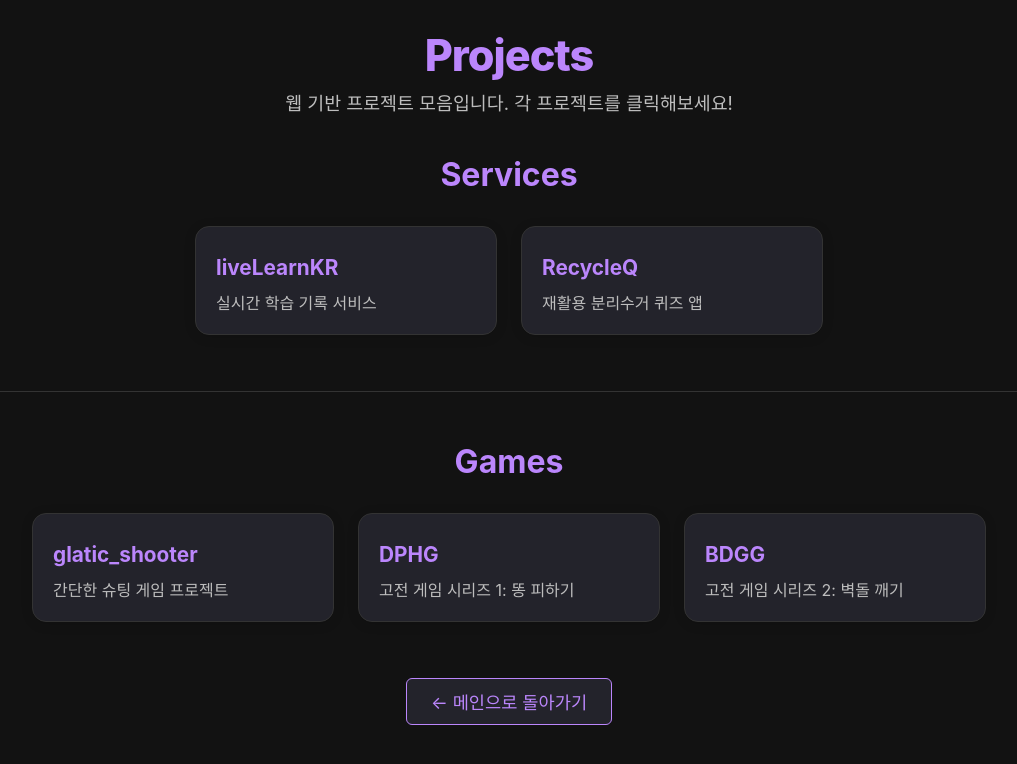
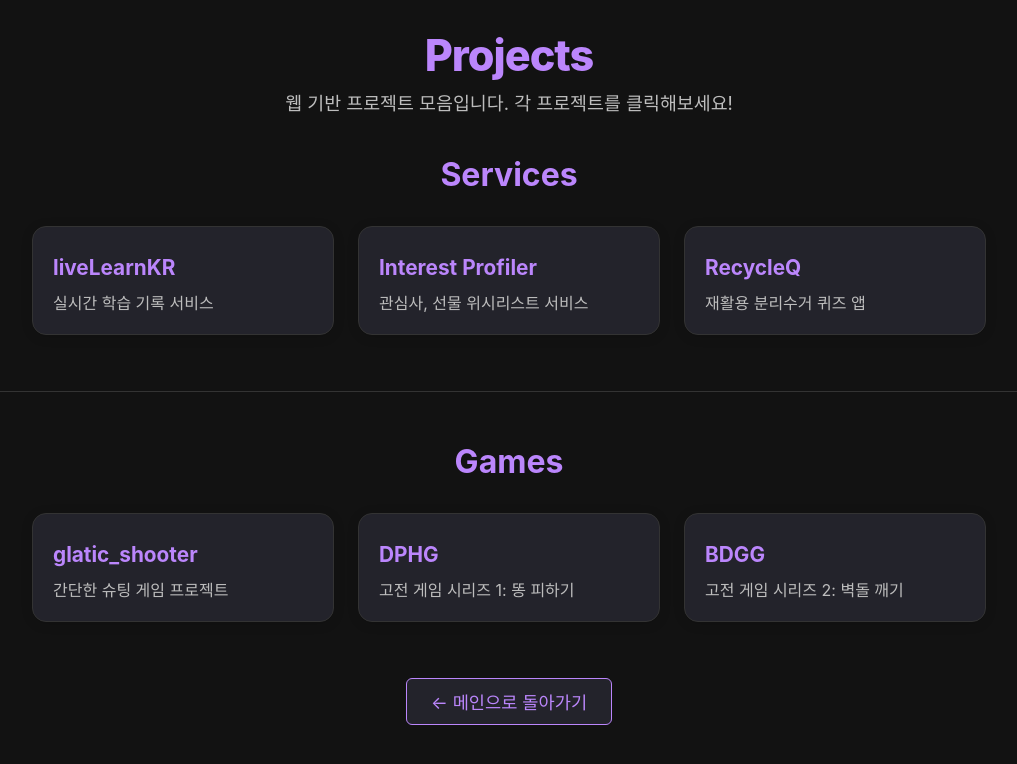
Before and after one commit to hojun313/hojun313.github.io, a Jekyll site: the page projects/index.html, which Jekyll copies as it is, in a window 1280 px wide. Shown: the top 764 px of the page, without its empty margins (131-1148 px from the left). Built offline with Jekyll 4.4.1, drawn with Linux system fonts in a browser that asks for light colours.

Commit message:
Update index.html

```diff
--- a/projects/index.html
+++ b/projects/index.html
@@ -20,6 +20,12 @@
                     <a href="https://hojun313.github.io/liveLearnKR/">
                         <h2>liveLearnKR</h2>
                         <p>실시간 학습 기록 서비스</p>
+                    </a>
+                </li>
+                <li class="project-card">
+                    <a href="https://interest-profiler.vercel.app/">
+                        <h2>Interest Profiler</h2>
+                        <p>관심사, 선물 위시리스트 서비스</p>
                     </a>
                 </li>
                 <li class="project-card">
```
